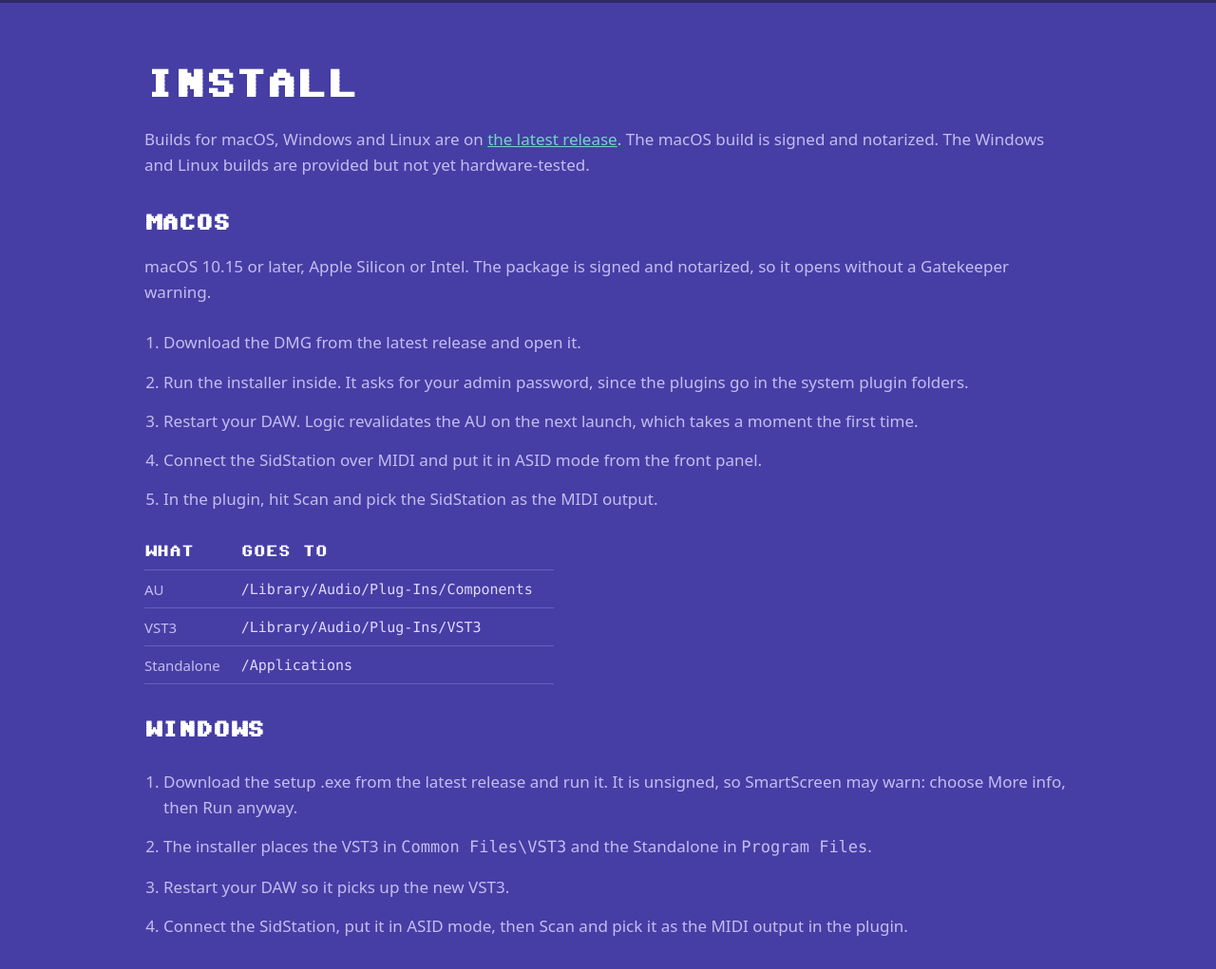
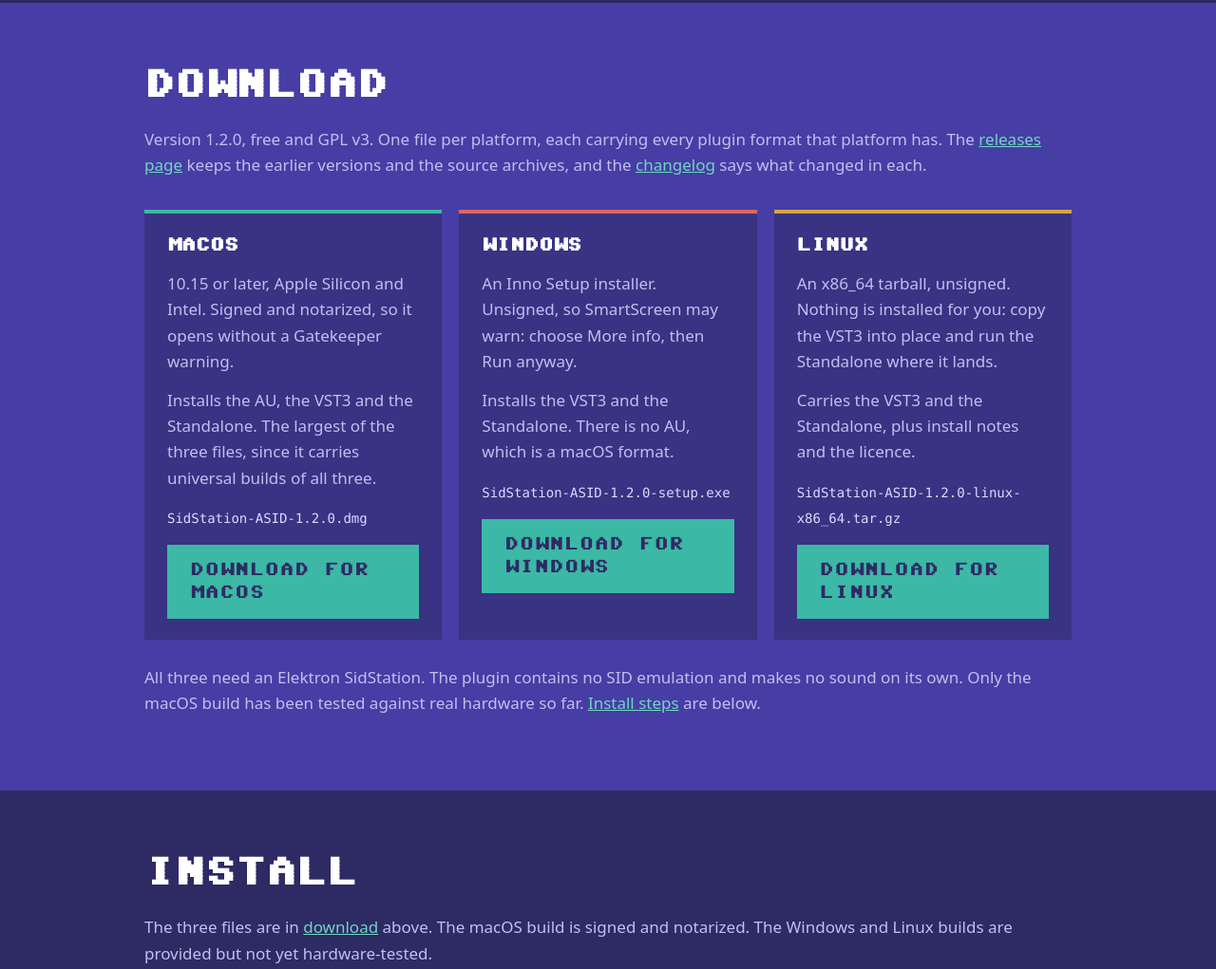
Before and after one commit to benjamindehli/sidstation-asid, a website: page docs/index.html in a window 1280 px wide. Shown: the part 6340-7361 px from the top of the page at 95% size. Drawn offline with Linux system fonts and the light colour scheme.

Commit message:
Add a download section listing each release file

```diff
--- a/docs/css/docs.css
+++ b/docs/css/docs.css
@@ -426,6 +426,30 @@ section h2 {
     margin-bottom: 9px;
 }
 
+/* Download cards. The same block as the feature cards, so they inherit the
+   --panel fill, the coloured top rule and the three-across grid that collapses
+   to one on a narrow screen. What differs is that each ends in a button, and
+   carries prose rather than a list, so the spacing is set here instead of by
+   .card ul. */
+#download .card p {
+    margin: 0 0 14px;
+}
+/* The file names are long and unbroken: the Linux one is 41 characters, which
+   at this size is wider than a card at the grid's 260px minimum. Nothing in a
+   file name is a break opportunity to a browser, not even the hyphens, so
+   without this it would simply overflow the card. #ddd9ff is 7.86:1 on
+   --panel, the same code colour the install table uses. */
+#download .card code {
+    color: #ddd9ff;
+    font-size: 14px;
+    overflow-wrap: anywhere;
+}
+/* .btn carries 6px of margin for the hero, where buttons sit side by side. In a
+   card it is the last thing in the box and needs no side margin. */
+#download .card .btn {
+    margin: 2px 0 0;
+}
+
 /* Tabs / screenshots */
 .shot {
     margin-top: 46px;
--- a/docs/index.html
+++ b/docs/index.html
@@ -187,7 +187,7 @@
                     <span class="badge">Standalone</span>
                 </div>
                 <div>
-                    <a class="btn" href="https://github.com/benjamindehli/sidstation-asid/releases/latest">Download</a>
+                    <a class="btn" href="#download">Download</a>
                     <a class="btn ghost" href="https://github.com/benjamindehli/sidstation-asid">View on GitHub</a>
                 </div>
                 <!-- Through /login rather than straight to the repo, so a logged out visitor lands back
@@ -419,13 +419,67 @@
                 </div>
             </section>
 
-            <section class="alt" id="install">
+            <section class="alt" id="download">
+                <div class="wrap">
+                    <h2>Download</h2>
+                    <p class="lead">
+                        Version 1.2.0, free and GPL v3. One file per platform, each carrying every plugin format that platform has. The
+                        <a href="https://github.com/benjamindehli/sidstation-asid/releases/latest">releases page</a> keeps the earlier versions and
+                        the source archives, and the
+                        <a href="https://github.com/benjamindehli/sidstation-asid/blob/main/CHANGELOG.md">changelog</a> says what changed in each.
+                    </p>
+                    <div class="cards">
+                        <div class="card">
+                            <h3>macOS</h3>
+                            <p>10.15 or later, Apple Silicon and Intel. Signed and notarized, so it opens without a Gatekeeper warning.</p>
+                            <p>
+                                Installs the AU, the VST3 and the Standalone. The largest of the three files, since it carries universal builds of all
+                                three.
+                            </p>
+                            <p><code>SidStation-ASID-1.2.0.dmg</code></p>
+                            <a class="btn" href="https://github.com/benjamindehli/sidstation-asid/releases/download/v1.2.0/SidStation-ASID-1.2.0.dmg"
+                                >Download for macOS</a
+                            >
+                        </div>
+                        <div class="card v2">
+                            <h3>Windows</h3>
+                            <p>An Inno Setup installer. Unsigned, so SmartScreen may warn: choose More info, then Run anyway.</p>
+                            <p>Installs the VST3 and the Standalone. There is no AU, which is a macOS format.</p>
+                            <p><code>SidStation-ASID-1.2.0-setup.exe</code></p>
+                            <a
+                                class="btn"
+                                href="https://github.com/benjamindehli/sidstation-asid/releases/download/v1.2.0/SidStation-ASID-1.2.0-setup.exe"
+                                >Download for Windows</a
+                            >
+                        </div>
+                        <div class="card v3">
+                            <h3>Linux</h3>
+                            <p>
+                                An x86_64 tarball, unsigned. Nothing is installed for you: copy the VST3 into place and run the Standalone where it
+                                lands.
+                            </p>
+                            <p>Carries the VST3 and the Standalone, plus install notes and the licence.</p>
+                            <p><code>SidStation-ASID-1.2.0-linux-x86_64.tar.gz</code></p>
+                            <a
+                                class="btn"
+                                href="https://github.com/benjamindehli/sidstation-asid/releases/download/v1.2.0/SidStation-ASID-1.2.0-linux-x86_64.tar.gz"
+                                >Download for Linux</a
+                            >
+                        </div>
+                    </div>
+                    <p class="lead spaced">
+                        All three need an Elektron SidStation. The plugin contains no SID emulation and makes no sound on its own. Only the macOS
+                        build has been tested against real hardware so far. <a href="#install">Install steps</a> are below.
+                    </p>
+                </div>
+            </section>
+
+            <section id="install">
                 <div class="wrap">
                     <h2>Install</h2>
                     <p class="lead">
-                        Builds for macOS, Windows and Linux are on
-                        <a href="https://github.com/benjamindehli/sidstation-asid/releases/latest">the latest release</a>. The macOS build is signed
-                        and notarized. The Windows and Linux builds are provided but not yet hardware-tested.
+                        The three files are in <a href="#download">download</a> above. The macOS build is signed and notarized. The Windows and Linux
+                        builds are provided but not yet hardware-tested.
                     </p>
 
                     <h3>macOS</h3>
@@ -433,7 +487,7 @@
                         macOS 10.15 or later, Apple Silicon or Intel. The package is signed and notarized, so it opens without a Gatekeeper warning.
                     </p>
                     <ol class="steps">
-                        <li>Download the DMG from the latest release and open it.</li>
+                        <li>Open the DMG from <a href="#download">download</a> above.</li>
                         <li>Run the installer inside. It asks for your admin password, since the plugins go in the system plugin folders.</li>
                         <li>Restart your DAW. Logic revalidates the AU on the next launch, which takes a moment the first time.</li>
                         <li>Connect the SidStation over MIDI and put it in ASID mode from the front panel.</li>
@@ -461,7 +515,7 @@
                     <h3>Windows</h3>
                     <ol class="steps">
                         <li>
-                            Download the setup .exe from the latest release and run it. It is unsigned, so SmartScreen may warn: choose More info,
+                            Run the setup .exe from <a href="#download">download</a> above. It is unsigned, so SmartScreen may warn: choose More info,
                             then Run anyway.
                         </li>
                         <li>The installer places the VST3 in <code>Common Files\VST3</code> and the Standalone in <code>Program Files</code>.</li>
@@ -471,7 +525,7 @@
 
                     <h3>Linux</h3>
                     <ol class="steps">
-                        <li>Download the .tar.gz from the latest release and extract it.</li>
+                        <li>Extract the .tar.gz from <a href="#download">download</a> above.</li>
                         <li>
                             Copy <code>SidStation ASID.vst3</code> into <code>~/.vst3</code> (or <code>/usr/lib/vst3</code> for all users), and run
                             the Standalone from the extracted folder.
@@ -488,7 +542,7 @@
                 </div>
             </section>
 
-            <section id="build">
+            <section class="alt" id="build">
                 <div class="wrap">
                     <h2>Build from source</h2>
                     <p class="lead">
```
Also changed, not shown: 1 other file.
